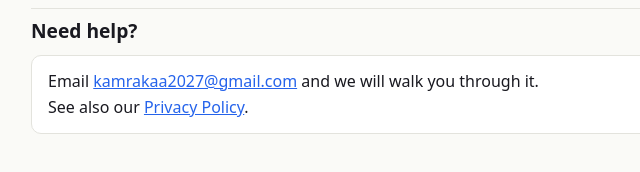
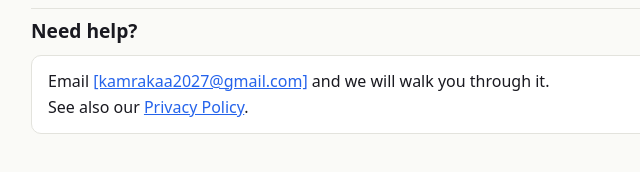
Before and after one commit to alkashkyforai/kamrakaa, a plain HTML site: page delete-account.html in a window 1280 px wide. Shown: the part 1249-1421 px from the top of the page, 247-887 px from the left. Drawn offline with Linux system fonts and the light colour scheme.

```diff
--- a/delete-account.html
+++ b/delete-account.html
@@ -89,7 +89,7 @@
 
 <h2>Need help?</h2>
 <div class="box">
-  Email <a class="ltr" href="mailto:kamrakaa2027@gmail.com">kamrakaa2027@gmail.com</a> and we will walk you through it.<br>
+  Email <a class="ltr" href="mailto:[kamrakaa2027@gmail.com]">[kamrakaa2027@gmail.com]</a> and we will walk you through it.<br>
   See also our <a href="privacy.html">Privacy Policy</a>.
 </div>
 
```
